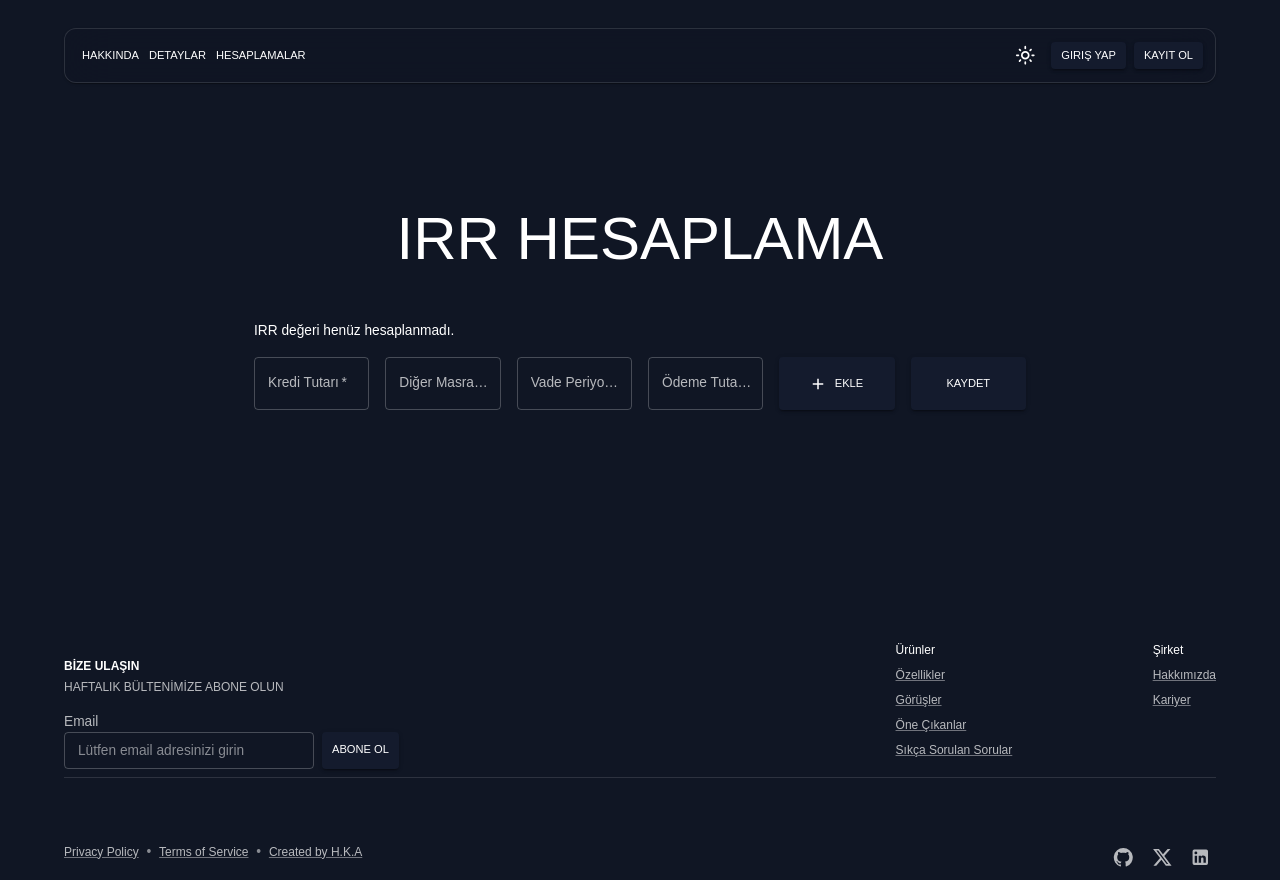
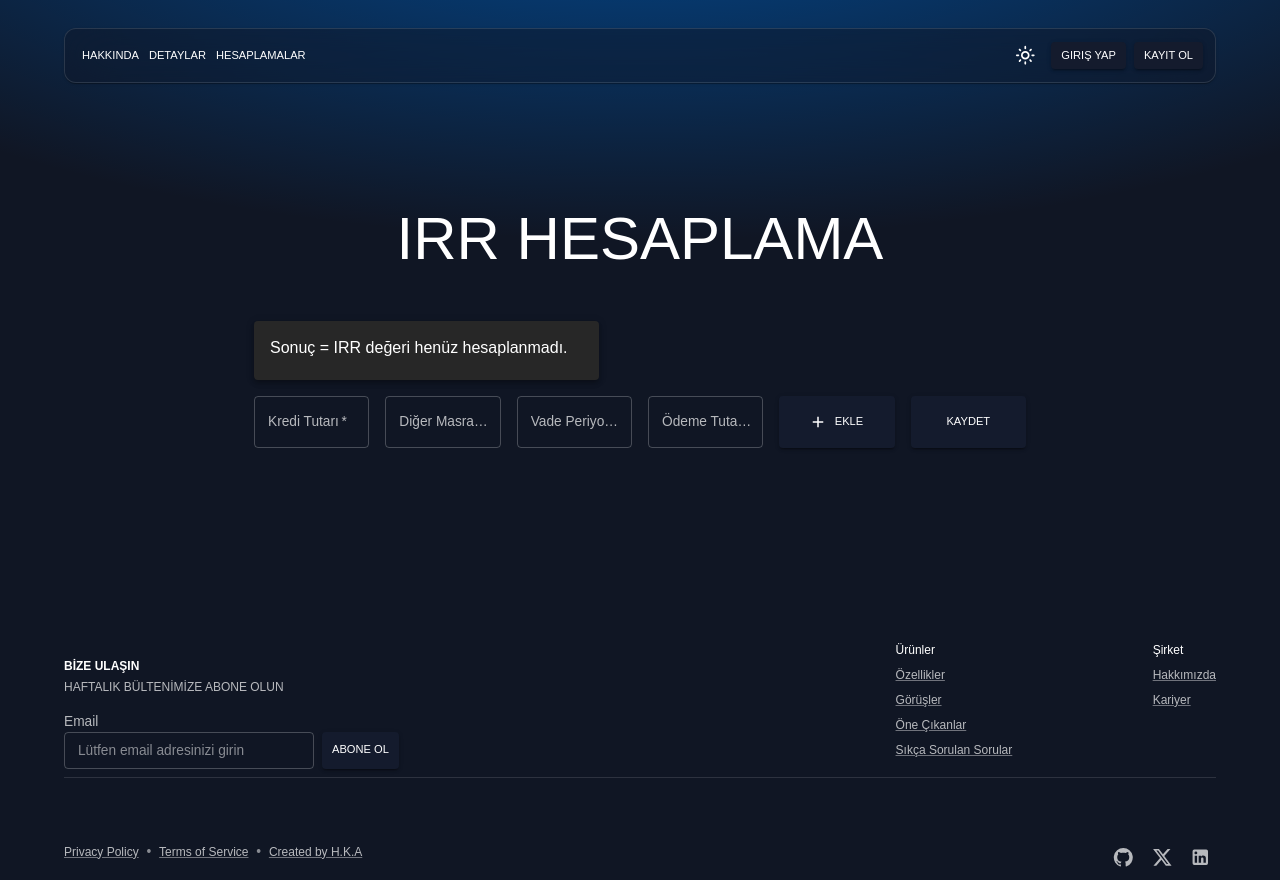
Before and after one commit to haticekatranciakgul/test.kredi-maliyeti-hesaplama, a React (Create React App) app: page / in a window 1280 px wide. Built offline with nearby package versions, Linux system fonts and the light colour scheme.

Commit message:
Updt bgcolor and ırr box

```diff
--- a/src/App.js
+++ b/src/App.js
@@ -11,7 +11,7 @@ const App = () => {
     return <div>
         <ColorModeContext.Provider value={colorMode}>
             <ThemeProvider theme={theme}>
-                <CssBaseline />
+                <CssBaseline enableColorScheme />
                 <BrowserRouter>
                     <Layout>
                         <Routes>
--- a/src/Pages/Home.js
+++ b/src/Pages/Home.js
@@ -12,6 +12,13 @@ import DeleteIcon from "@mui/icons-material/Delete";
 import axios from "axios";
 import Typography from "@mui/material/Typography";
 import { BASE_URL } from "../api";
+
+
+import Card from '@mui/material/Card';
+import CardContent from '@mui/material/CardContent';
+import CardActionArea from '@mui/material/CardActionArea';
+import Paper from '@mui/material/Paper';
+
 
 const Home = () => {
   const theme = useTheme();
@@ -139,11 +146,31 @@ const Home = () => {
                 </Typography>
               </Grid>
               <Grid item xs={12}>
-                <Typography>
-                  {irrValue !== null
+
+              <Paper elevation={4} sx={{ maxWidth: 345 }}>
+                  <CardActionArea>
+
+                    <CardContent>
+                      <Typography gutterBottom variant="h5" component="div">
+                        Sonuç =  {irrValue !== null
                     ? `Hesaplanan IRR: ${irrValue}`
                     : "IRR değeri henüz hesaplanmadı."}
-                </Typography>
+                      </Typography>
+                      <Typography variant="body2" sx={{ color: 'text.secondary' }}>
+
+                      </Typography>
+                    </CardContent>
+                  </CardActionArea>
+                  {/* <CardActions>
+                    <Button size="small" color="primary">
+                      Share
+                    </Button>
+                  </CardActions> */}
+                </Paper>
+
+
+
+
               </Grid>
 
               <Grid item xs={2}>
--- a/src/Pages/Layout.js
+++ b/src/Pages/Layout.js
@@ -4,6 +4,7 @@ import { ColorModeContext } from "../theme";
 import { ThemeProvider, useTheme } from "@mui/material";
 import Navbar from "./Navbar";
 import Footer from "./Footer";
+import Box from "@mui/material/Box";
 
 const Layout = ( {children}) => {
   const theme = useTheme();
@@ -13,9 +14,25 @@ const Layout = ( {children}) => {
     <ColorModeContext.Provider value={colorMode}>
       <ThemeProvider theme={theme}>
         <CssBaseline />
-        <Navbar></Navbar>
-        {children}
-        <Footer></Footer>
+        <Box
+          sx={{
+            width: '100%',
+            height: '100vh', // Yüksekliği ihtiyacınıza göre ayarlayın
+            backgroundImage: theme => theme.palette.mode === 'dark'
+              ? 'radial-gradient(ellipse 80% 50% at 50% -20%, hsl(210, 100%, 30%), transparent)'
+              : 'radial-gradient(ellipse 80% 50% at 50% -20%, hsl(210, 100%, 60%), transparent)',
+            backgroundRepeat: 'no-repeat',
+            backgroundSize: 'cover', // Bu, arka planın tüm ekranı kaplamasını sağlar
+            display: 'flex',
+            flexDirection: 'column',
+            minHeight: '100vh', // Sayfa alt kısmı da dahil olmak üzere tam boyut
+          }}
+        >
+          <Navbar />
+          {children}
+          <Footer />
+        </Box>
+
       </ThemeProvider>
     </ColorModeContext.Provider>
   );
```
